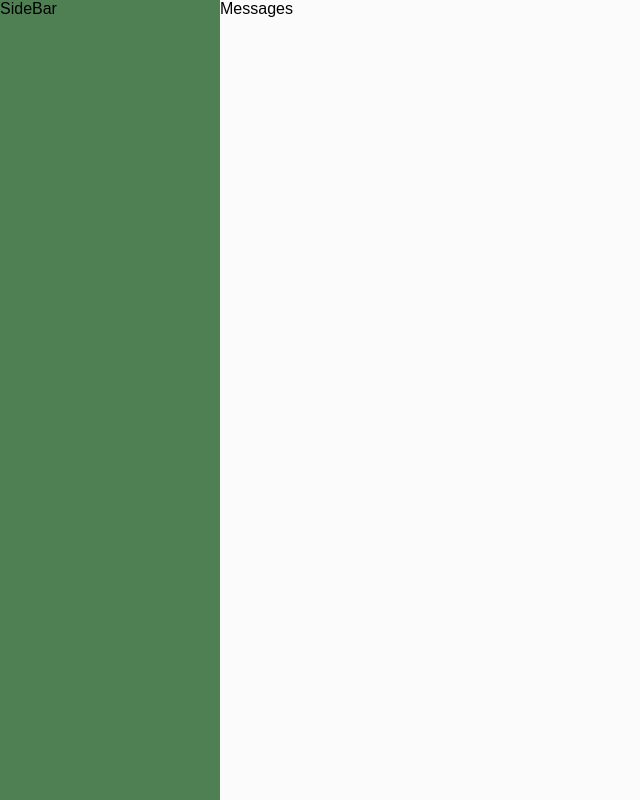
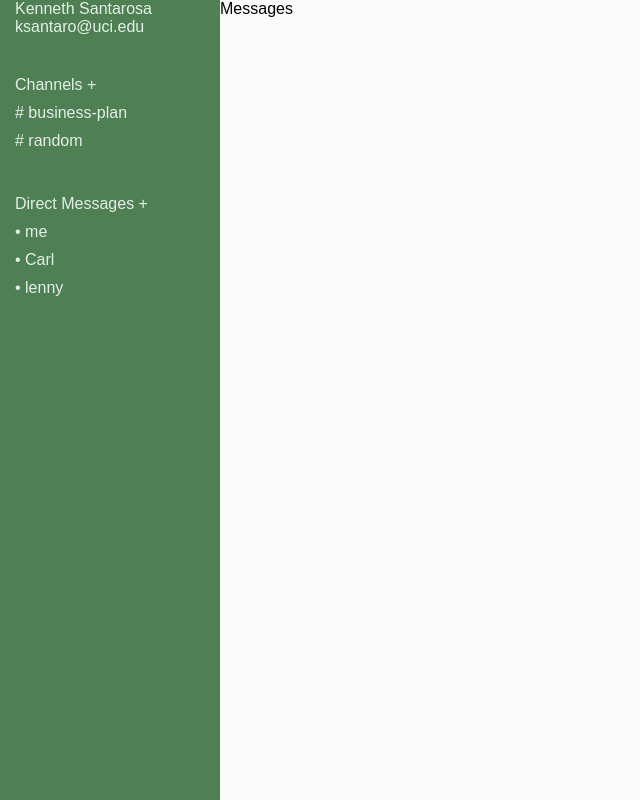
Before and after one commit to ksantaro/plack, a React (Create React App) app: page /main in a window 1280 px wide. Shown: the whole page, without its empty margins (0-640 px from the left). Built offline with nearby package versions, Linux system fonts and the light colour scheme.

Commit message:
added sidebar demo data, linked the data to sidebar component, and started sidebar styling

```diff
--- a/src/Login/Login.jsx
+++ b/src/Login/Login.jsx
@@ -27,7 +27,7 @@ class Login extends Component {
             <form action="">
                 <input type="email" placeholder="address@email.com" value={this.state.email} onChange={(e) => {this.onChange(e, "email")}} required/>
                 <input type="password" placeholder="password" value={this.state.password} onChange={(e) => {this.onChange(e, "password")}} required/>
-                <input type="submit" value="submit"/>
+                <input type="submit" value="submit &#8594;"/>
             </form>
             <a href="./sign-up">don't have an account?</a>
         </div>
--- a/src/Main/Main.jsx
+++ b/src/Main/Main.jsx
@@ -1,14 +1,86 @@
 import React, { Component } from 'react';
 import SideBar from '../SideBar/SideBar';
 import Messages from '../Messages/Messages';
+
+// if chid == uid get all channels
+var channels = [
+  { chid: 0,
+    name: 'business-plan',
+    messages: [ {
+      text: "decision to procede with plan",
+      date: "07/21/18 2:20pm",
+      username: "kenny" //person who sent message
+    },
+    {
+      text: "decision for that plan is still pending",
+      date: "07/21/18 2:25pm",
+      username: "lenny" //person who sent message
+    },
+    {
+      text: "okay then we will wait for carl's response",
+      date: "07/21/18 2:28pm",
+      username: "kenny" //person who sent message
+    }
+    ]
+  },
+  { chid: 1,
+    name: 'random',
+    messages: [{
+      text: "did I add you?",
+      date: "07/20/18 11:00am",
+      username: "randomPerson" //person who sent message
+    }, {
+      text: "I thought I added you.",
+      date: "07/20/18 11:30am",
+      username: "kenny" //person who sent message
+    }]
+  },
+]
+
+var directMessages = [
+  { uid: 100, // This person's id
+    name: 'me',
+    messages: [{
+      text: "Hello and thank you for joining plack! you may use this space for any note taking while you look around.",
+      date: "07/21/18 10:00am",
+      username: "plack"
+    }
+    ]
+  },
+  { uid: 0, // The other persons ID
+    name: 'Carl', // The other person in the convo
+    messages: [{
+      text: "What do you think of the new plan?",
+      date: "07/19/18 11:55am",
+      username: "carl" //person who sent message
+    }, {
+      text: "I think it will work.",
+      date: "07/19/18 12:30pm",
+      username: "kenny" //person who sent message
+    }]
+  },
+  { uid: 1,
+    name: 'lenny', // The other person in the convo
+    messages: [{
+      text: "What do you think of the new plan?",
+      date: "07/19/18 11:57am",
+      username: "lenny" //person who sent message
+    }, {
+      text: "I think it will work.",
+      date: "07/19/18 12:50pm",
+      username: "kenny" //person who sent message
+    }]
+  }
+];
+
 
 
 class Main extends Component {
   constructor(props) {
     super(props);
     this.state = {
-        email: '',
-        password: '',
+        messages: 100, // starts with the current users UID
+        messageType: "directMessage" // directMessage or channel
     }
   }
 
@@ -22,10 +94,16 @@ class Main extends Component {
     return (
       <div className="main">
         <div className="sidebar-width">
-          <SideBar/>
+          <SideBar
+            channels={channels}
+            directMessages={directMessages}
+          />
         </div>
         <div className="messages-width">
-          <Messages /> {/* props: channel */}
+          <Messages
+            channels={channels}
+            directMessages={directMessages}
+          /> {/* props: channel */}
         </div>
       </div>
     );
--- a/src/SideBar/SideBar.jsx
+++ b/src/SideBar/SideBar.jsx
@@ -17,9 +17,32 @@ class SideBar extends Component {
   }
 
   render() {
+    var channels = this.props.channels.map((channel) =>
+      <p># {channel.name}</p>
+    )
+    var directMessages = this.props.directMessages.map((dmessage) =>
+      <p>&#8226; {dmessage.name}</p>
+    )
     return (
-      <div>
-        SideBar
+      <div className="sidebar">
+        <div className="username">
+          Kenneth Santarosa
+          ksantaro@uci.edu
+        </div>
+        <div className="message-section">
+          <div className="add-another">
+            Channels
+            <span> +</span>
+          </div>
+          {channels}
+        </div>
+        <div className="message-section">
+          <div className="add-another">
+              Direct Messages
+              <span> +</span>
+            </div>
+            {directMessages}
+        </div>
       </div>
     );
   }
--- a/src/SignUp/SignUp.jsx
+++ b/src/SignUp/SignUp.jsx
@@ -36,7 +36,7 @@ class SignUp extends Component {
                 <input type="email" placeholder="email" value={this.state.email} onChange={(e) => {this.onChange(e, "email")}} required/>
                 <input type="password" placeholder="password" value={this.state.password} onChange={(e) => {this.onChange(e, "password")}} required/>
                 <input type="password" placeholder="confirm password" value={this.state.confirmPassword} onChange={(e) => {this.onChange(e, "confirmPassword")}} required/>
-                <input type="submit" value="submit"/>
+                <input type="submit" value="submit &#8594;"/>
             </form>
             <a href="./login">already have an account?</a>
         </div>
--- a/src/index.css
+++ b/src/index.css
@@ -66,9 +66,46 @@ body {
   width: 220px;
 }
 
+.sidebar {
+  color: #e3efe7;
+  /* padding-left: 15px; */
+}
+
+.message-section p {
+  margin: 0;
+  padding: 5px 0;
+  cursor: pointer;
+}
+
+.message-section p:hover {
+  background-color: #2d4e38;
+}
+
+.message-section .add-another {
+  margin-bottom: 5px;
+  margin-top: 40px;
+}
+
+.message-section p, .message-section .add-another, .sidebar .username {
+  padding-left: 15px;
+}
+
+
+
+.selected-message {
+  background-color: #d25235;
+}
+
 .messages-width {
   display: inline-block;
+  position: absolute;
+  top: 0;
 }
+
+
+
+
+
 
 html, body, #root, .App, .main, .sidebar-width, .messages-width{
   height: 100%
```
